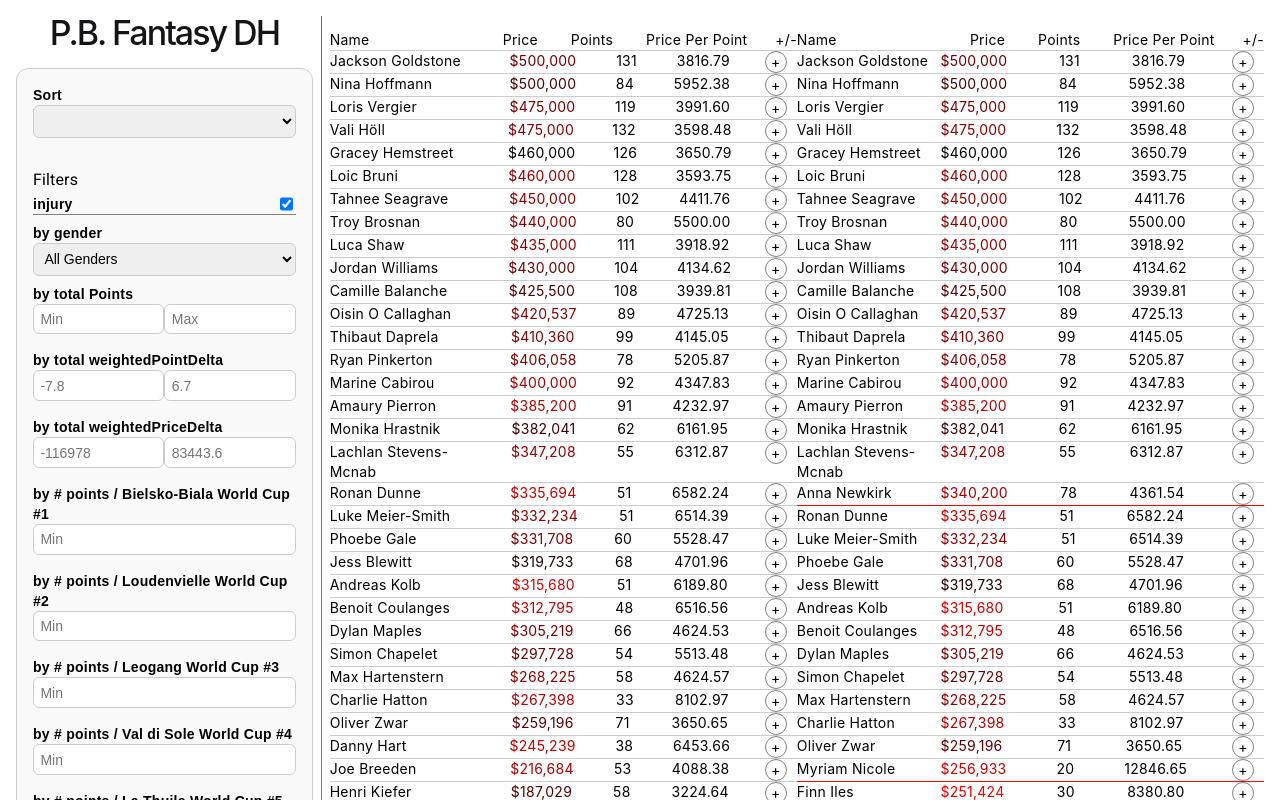
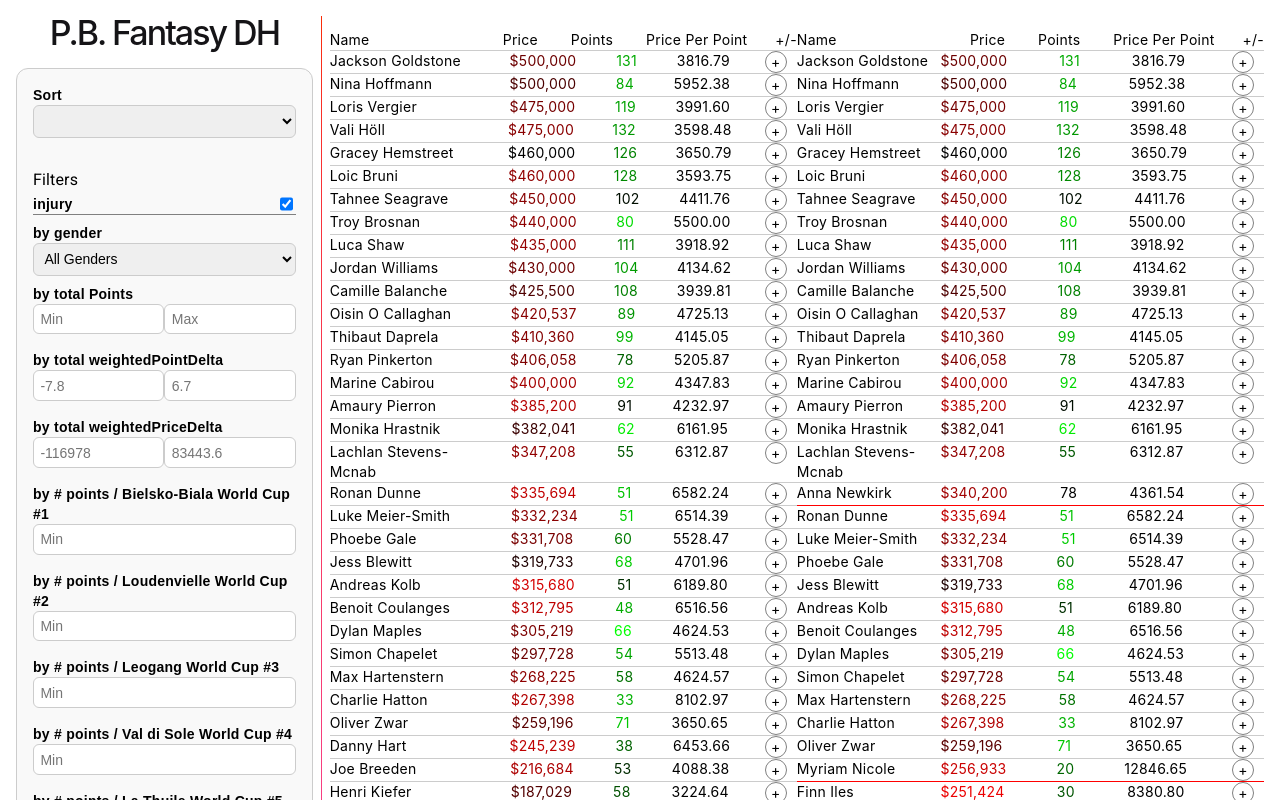
Before and after one commit to paultrial/fantasy, an Angular app: page / in a window 1280 px wide. Both pictures are taken after a click on the checkbox "injury". Shown: the top 800 px of the page. Built offline with nearby package versions, Linux system fonts and the light colour scheme.

Commit message:
color coded point deltas

```diff
--- a/src/app/app.component.html
+++ b/src/app/app.component.html
@@ -173,7 +173,7 @@
           [ngClass]="{overBudget: athlete.overBudget, selected: athlete.selected}">
           <div class="name"> {{ athlete.firstname }} {{ athlete.lastname }}</div>
           <div class="price" [ngStyle]="{color: valueToRedBlackColor(athlete.progressionScore.weightedPriceDelta)}">{{ athlete.value | currency: 'USD':'symbol':'1.0-0'}} </div>
-          <div class="points">{{ athlete.totalpoints }}</div>
+          <div class="points" [ngStyle]="{color: valueTogreenBlackColor(athlete.progressionScore.weightedPointDelta)}"  >{{ athlete.totalpoints }}</div>
           <div class="pricePerPoint">{{ athlete.pricePerPoint }}</div>
           <div class="teamAction" *ngIf="!athlete.selected" (click)="selectAthlete(athlete)">+</div>
           <div class="teamAction" *ngIf="athlete.selected" (click)="deselectAthlete(athlete)">-</div>
@@ -194,7 +194,7 @@
           <div class="name"> {{ athlete.firstname }} {{ athlete.lastname }}</div>
           <div class="data">
             <div class="price" [ngStyle]="{color: valueToRedBlackColor(athlete.progressionScore.weightedPriceDelta)}">{{ athlete.value | currency: 'USD':'symbol':'1.0-0'}} </div>
-            <div class="points">{{ athlete.totalpoints }}</div>
+            <div class="points" [ngStyle]="{color: valueTogreenBlackColor(athlete.progressionScore.weightedPointDelta)}">{{ athlete.totalpoints }}</div>
             <div class="pricePerPoint">{{ athlete.pricePerPoint }}</div>
             <div class="teamAction" *ngIf="!athlete.selected" (click)="selectAthlete(athlete)">+</div>
             <div class="teamAction" *ngIf="athlete.selected" (click)="deselectAthlete(athlete)">-</div>
--- a/src/app/app.component.ts
+++ b/src/app/app.component.ts
@@ -363,17 +363,18 @@ export class AppComponent implements OnInit {
 
 
   valueToRedBlackColor(value: number): string {
-  // Clamp value within range
-  const clamped = Math.max(this.minweightedPriceDelta, Math.min(value, this.maxweightedPriceDelta));
+    const clamped = Math.max(this.minweightedPriceDelta, Math.min(value, this.maxweightedPriceDelta));
+    const normalized = (clamped - this.minweightedPriceDelta) / (this.maxweightedPriceDelta - this.minweightedPriceDelta);
+    const red = Math.round(255 * (1 - normalized));
+    return `rgb(${red}, 0, 0)`;
+  }
 
-  // Normalize to [0, 1]
-  const normalized = (clamped - this.minweightedPriceDelta) / (this.maxweightedPriceDelta - this.minweightedPriceDelta);
 
-  // Invert red channel (red to black)
-  const red = Math.round(255 * (1 - normalized));
-
-  // Return as CSS rgb string
-  return `rgb(${red}, 0, 0)`;
-}
+  valueTogreenBlackColor(value: number): string {
+    const clamped = Math.max(this.minweightedPointDelta, Math.min(value, this.maxweightedPointDelta));
+    const normalized = (clamped - this.minweightedPointDelta) / (this.maxweightedPointDelta - this.minweightedPointDelta);
+    const green = Math.round(255 * normalized);
+    return `rgb(0, ${green}, 0)`;
+  }
 
 }
```
